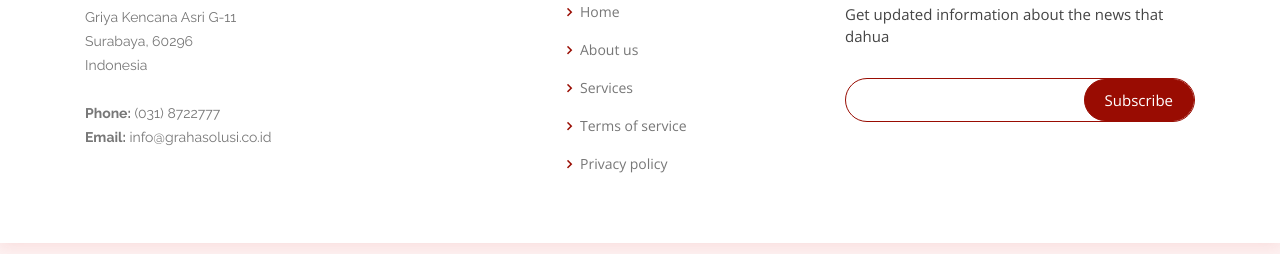
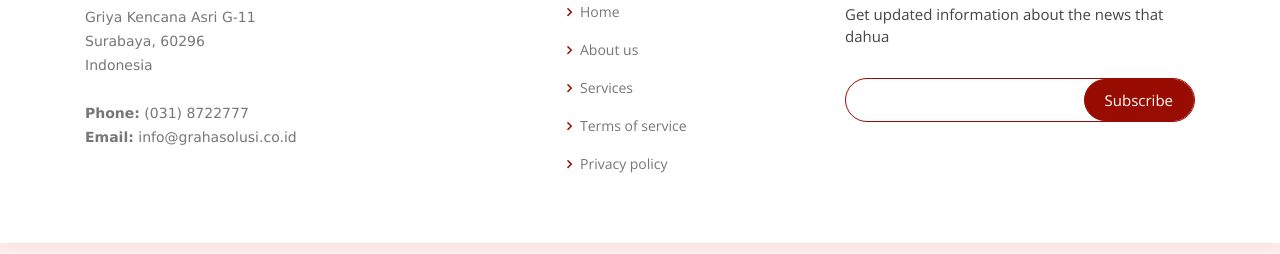
Before and after one commit to fajarfidhi/websitegstdemo, a plain HTML site: page index.html in a window 1280 px wide. Shown: the part 6388-6642 px from the top of the page. Drawn offline with nearby package versions, Linux system fonts and the light colour scheme.

Commit message:
edit font footer contact

```diff
--- a/css/style.css
+++ b/css/style.css
@@ -1905,7 +1905,7 @@ section {
   font-size: 14px;
   line-height: 24px;
   margin-bottom: 0;
-  font-family: "Raleway", sans-serif;
+  font-family: 'Lucida Sans', 'Lucida Sans Regular', 'Lucida Grande', 'Lucida Sans Unicode', Geneva, Verdana, sans-serif;
   color: #777777;
 }
 
```
